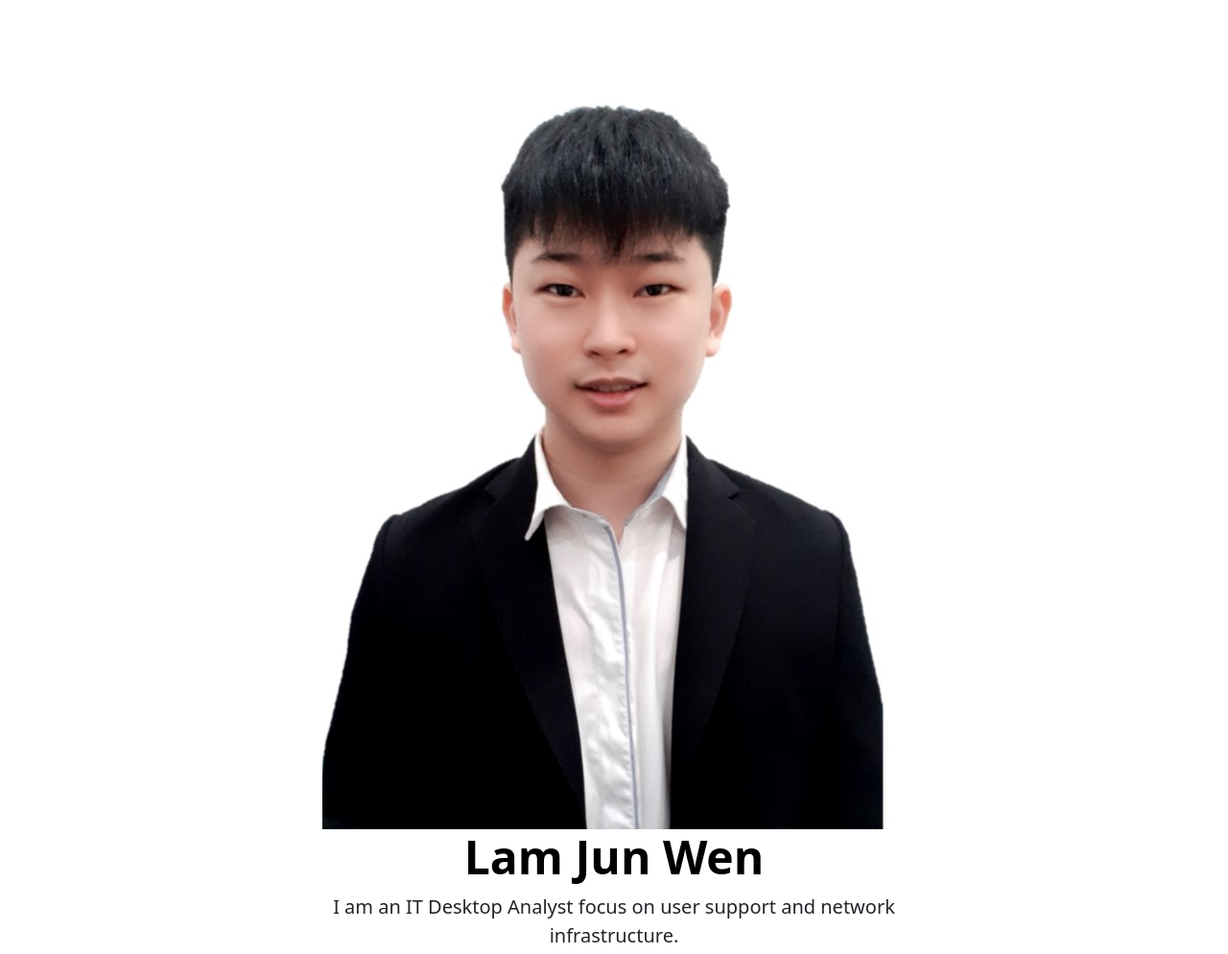
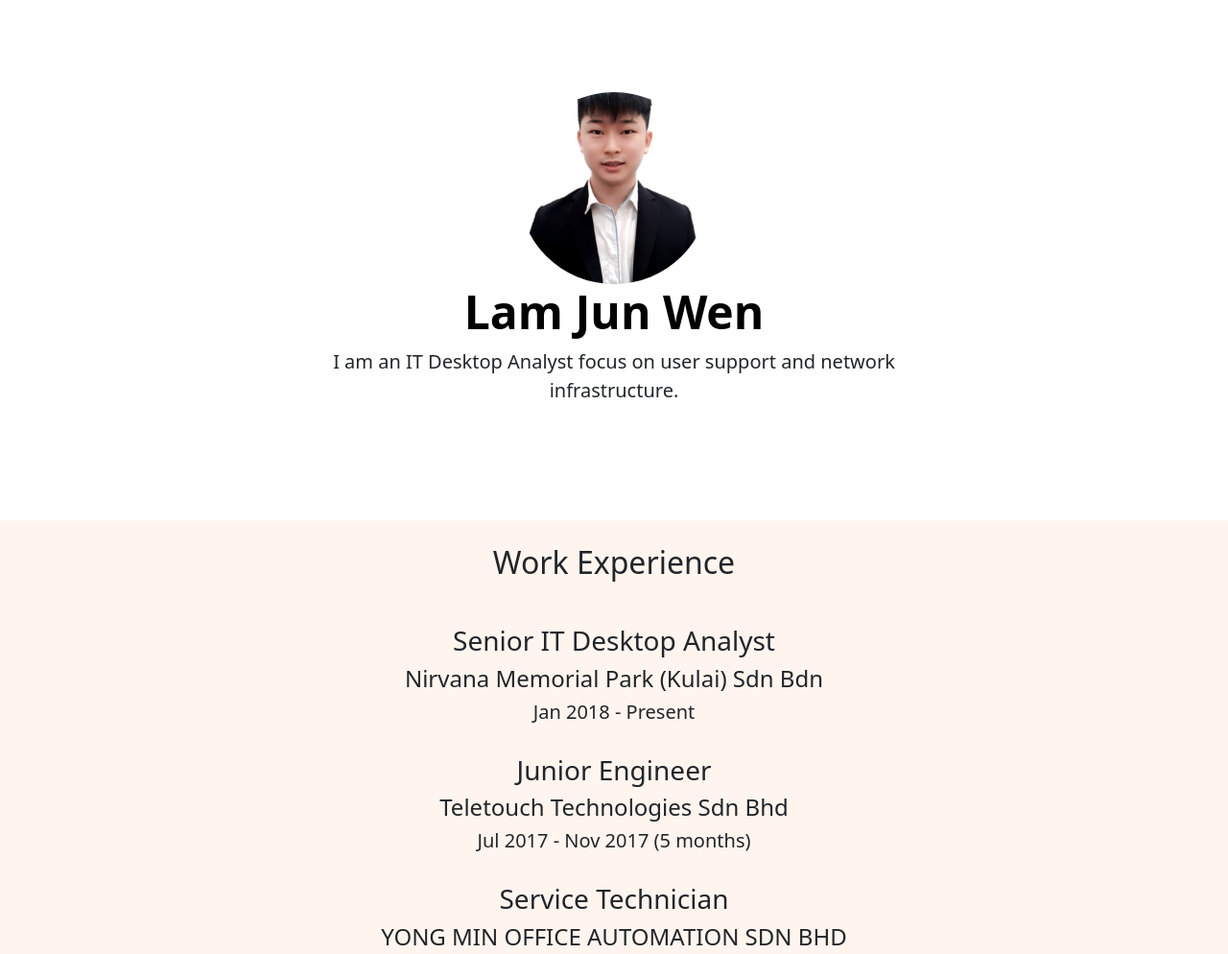
Before and after one commit to johnjun97/personalsite-, a plain HTML site: page index.html in a window 1280 px wide. Shown: the top 994 px of the page at 96% size. Drawn offline with nearby package versions, Linux system fonts and the light colour scheme.

Commit message:
Update index.html

```diff
--- a/index.html
+++ b/index.html
@@ -15,7 +15,12 @@
   <body class="body">
     <div class="px-4 py-5 my-5 text-center">
       <img
+        class="ICPhoto2022"
+        class="d-block mx-auto mb-4"
         src="./images/ICPhoto2022.jpg"
+        alt="ICPhoto2022"
+        width="200px"
+        height="200px"
       />
       <h1 class="display-5 fw-bold text-body-emphasis">Lam Jun Wen</h1>
       <div class="col-lg-6 mx-auto">
```
